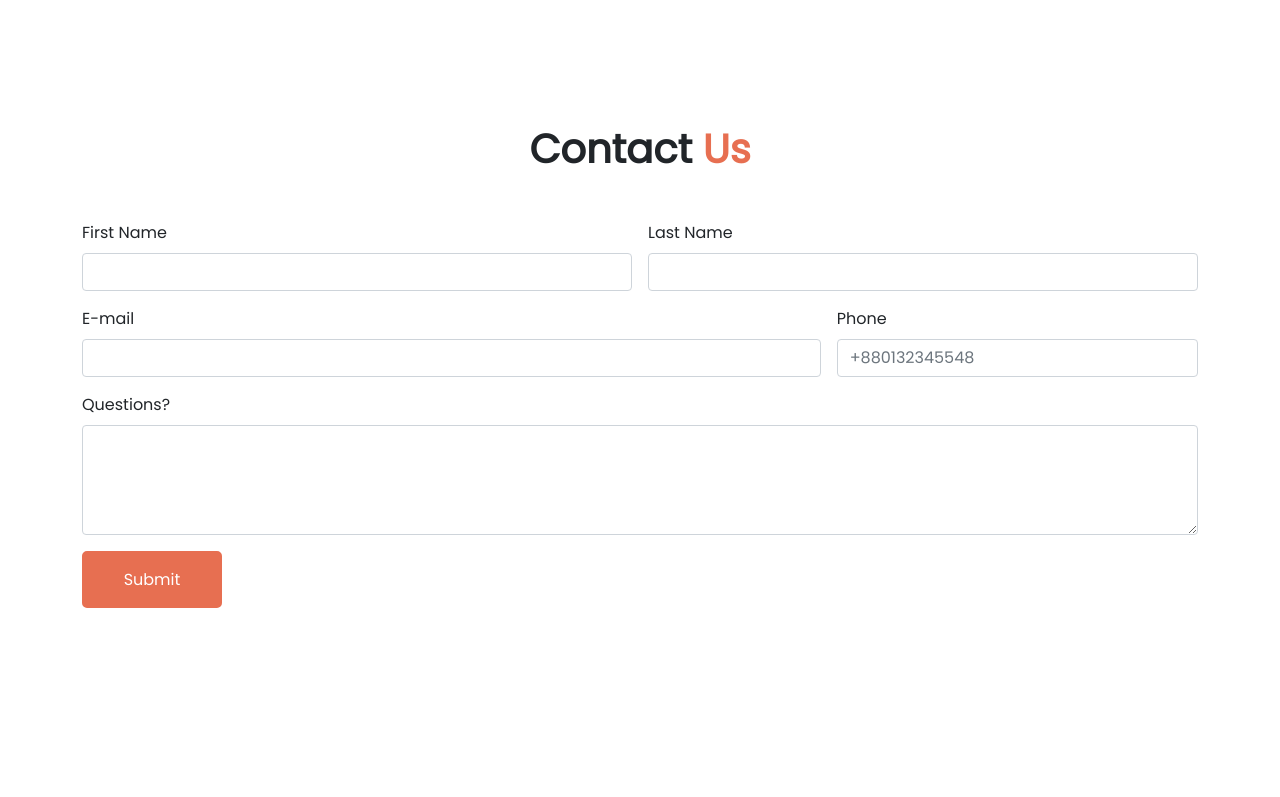
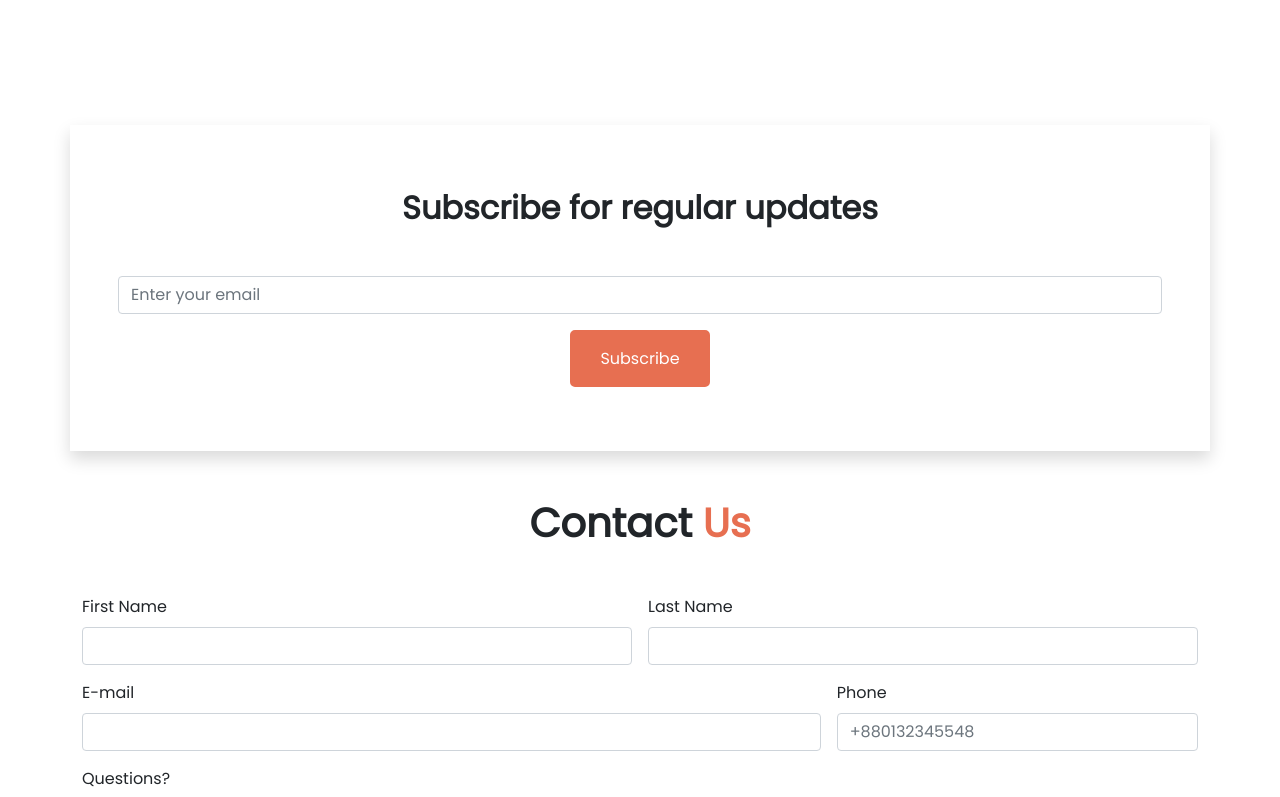
Before and after one commit to DebabrataSaha-570/Honda-CBR, a plain HTML site: page index.html in a window 1280 px wide. Shown: the part 3620-4417 px from the top of the page. Before the commit the page ends 4276 px from the top, so only its background shows below. Drawn offline with nearby package versions, Linux system fonts and the light colour scheme.

Commit message:
subscribe section added

```diff
--- a/css/style.css
+++ b/css/style.css
@@ -7,6 +7,9 @@
 
 body{
     font-family: 'Poppins', sans-serif
+}
+html{
+    scroll-behavior: smooth;
 }
 
 
--- a/index.html
+++ b/index.html
@@ -36,10 +36,10 @@
                             <a class=" active" aria-current="page" href="#">Shop</a>
                         </li>
                         <li class="nav-item">
-                            <a class=" active" aria-current="page" href="#">News</a>
+                            <a class=" active" aria-current="page" href="#news">News</a>
                         </li>
                         <li class="nav-item">
-                            <a class=" active" aria-current="page" href="#">Contact</a>
+                            <a class=" active" aria-current="page" href="#contact">Contact</a>
                         </li>
                         <li class="nav-item">
                             <a class="nav-link active" aria-current="page" href="#">
@@ -140,7 +140,7 @@
 
         <!-- latest news  -->
 
-        <section class="container honda-latest-news">
+        <section class="container honda-latest-news" id="news">
             <h2 class="text-center">Latest News</h2>
 
             <div class="row row-cols-1 row-cols-md-3 g-4">
@@ -358,9 +358,21 @@
             </div>
         </section>
 
+        <!-- subscribe  -->
+        <section class="container shadow pb-5 pt-3 my-5">
+            <h2 class="text-center my-5 fw-bold">Subscribe for regular updates</h2>
+            <div class="row">
+                <div class="col-md-12 col-lg-12 col-12 align-middle px-5">
+                    <input type="email" class="form-control" placeholder="Enter your email">
+                </div>
+                <div class="col-md-12 col-lg-12 col-12 text-center my-3">
+                    <button class="honda-contact-button ">Subscribe</button>
+                </div>
+            </div>
+        </section>
 
-        <!-- get in touch  -->
-        <section class="container mb-5">
+        <!-- contact us  -->
+        <section class="container my-5" id="contact">
             <h1 class="text-center mb-5 fw-bold">Contact <span style="color: #E76F51;"> Us</span> </h1>
             <form class="row g-3">
 
@@ -390,6 +402,8 @@
                 </div>
             </form>
         </section>
+
+
     </main>
 
     <!-- footer  -->
```
